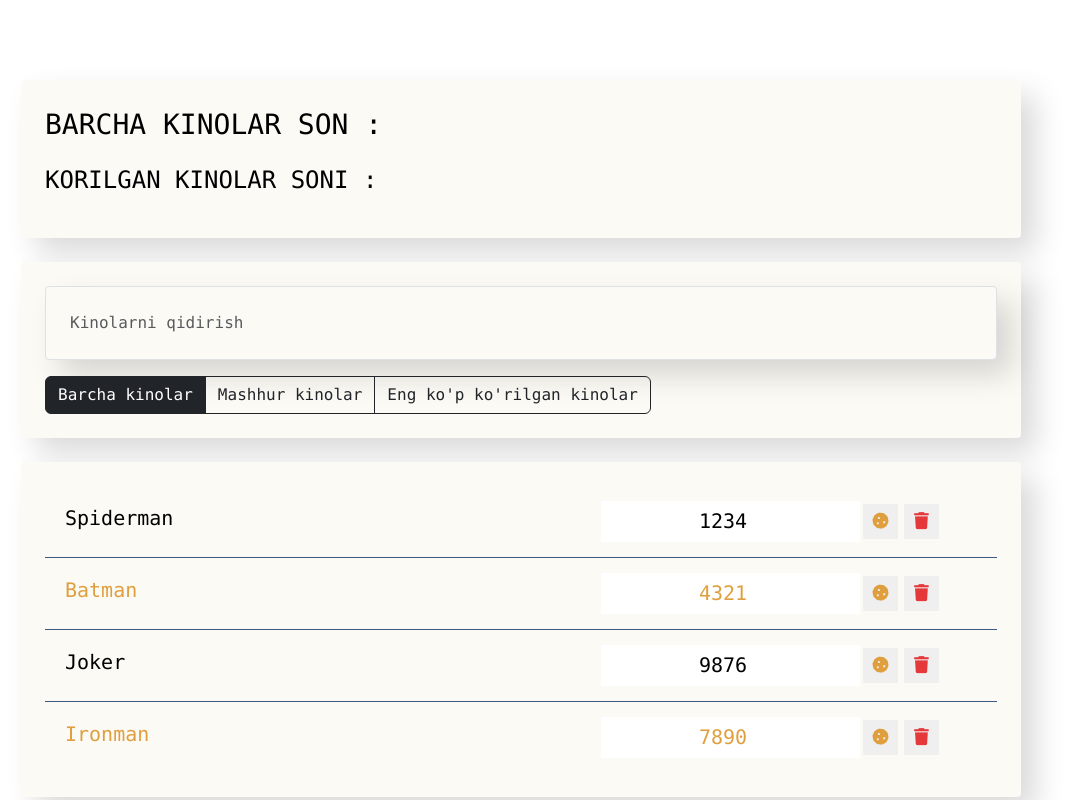
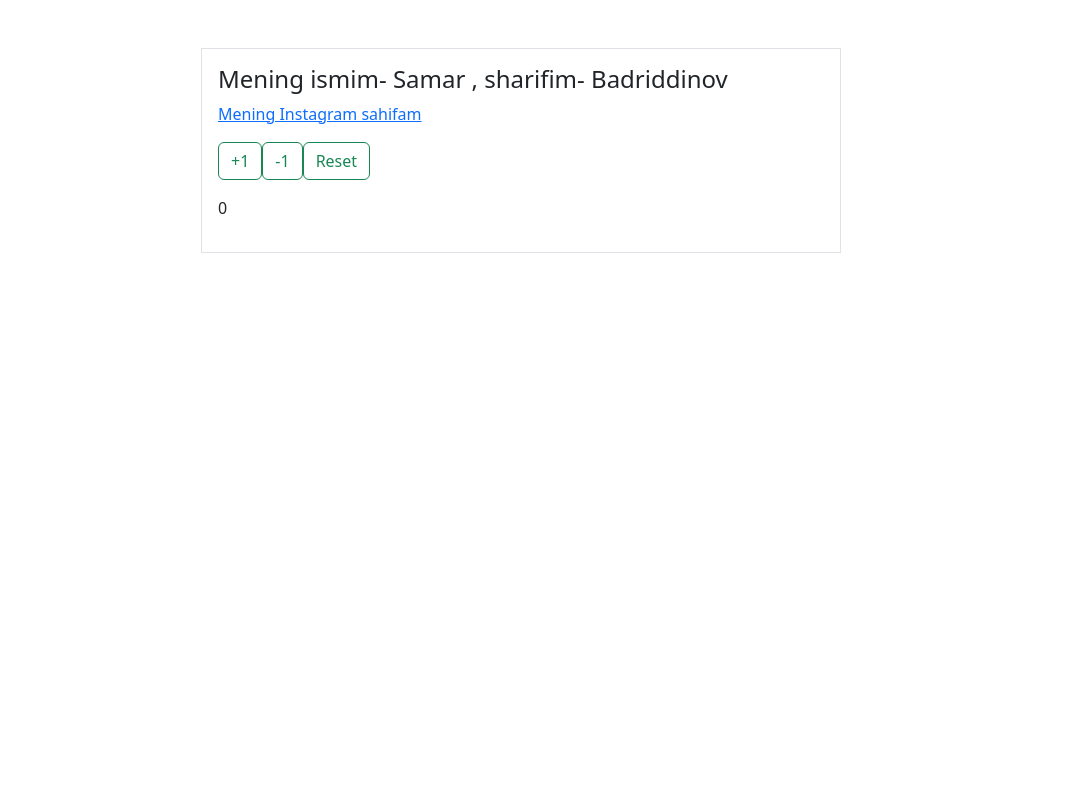
Before and after one commit to khayrullaevf/sammi.ac, a React (Create React App) app: page / in a window 1280 px wide. Shown: the top 800 px of the page, without its empty margins (119-1192 px from the left). Built offline with nearby package versions, Linux system fonts and the light colour scheme.

Commit message:
this.setState() , classComponents

```diff
--- /dev/null
+++ b/src/States.js
@@ -0,0 +1,54 @@
+import React from "react";
+export { Component } from "react";
+
+class ClassComp extends React.Component {
+  constructor(props) {
+    super(props);
+    this.state = {
+      count: 0,
+    };
+  }
+
+  onPlus = () => {
+    this.setState({
+      count: this.state.count + 1,
+    });
+  };
+  onMinus = () => {
+    this.setState({
+      count: this.state.count -1,
+    });
+  };
+  onReset = () => {
+    this.setState({
+      count: 0,
+    });
+  };
+
+  render() {
+    const { firstName, secondName, link } = this.props;
+    return (
+      <div className="w-50 mx-auto">
+        <div className="border p-3 container mt-5">
+          <h4>
+            Mening ismim- {firstName} , sharifim- {secondName}
+          </h4>
+          <a href={link}>Mening Instagram sahifam</a>
+          <div className="mt-3">
+            <button onClick={this.onPlus} className="btn btn-outline-success">
+              +1
+            </button>
+            <button onClick={this.onMinus} className="btn btn-outline-success">
+              -1
+            </button>
+            <button onClick={this.onReset} className="btn btn-outline-success">
+              Reset
+            </button>
+            <p className="mt-3">{this.state.count}</p>
+          </div>
+        </div>
+      </div>
+    );
+  }
+}
+export default ClassComp;
--- a/src/index.js
+++ b/src/index.js
@@ -1,12 +1,17 @@
 import React from 'react';
 import ReactDOM from 'react-dom/client';
-import App from './components/App/App';
-import Learn from './Learn';
+// import App from './components/App/App';
+// import Learn from './Learn';
+import ClassComp from './States';
 
 const root = ReactDOM.createRoot(document.getElementById('root'));
 root.render(
   <React.StrictMode>
-    <App />
-
+    {/* <App /> */}
+    <ClassComp
+      firstName="Samar"
+      secondName="Badriddinov"
+      link="https://www.instagram.com/fazliddinkhayrullaev/"
+    />
   </React.StrictMode>
 );
```
